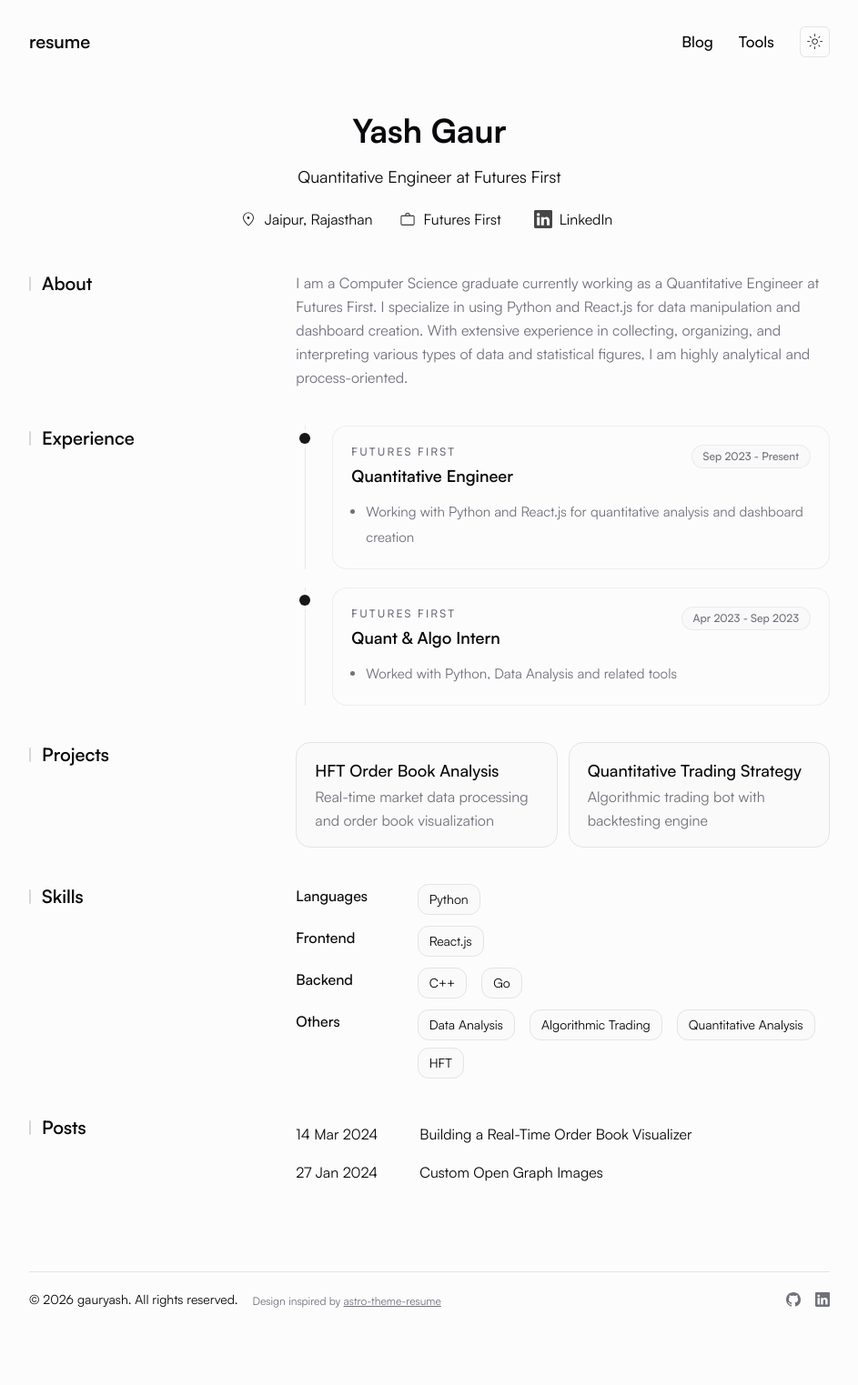
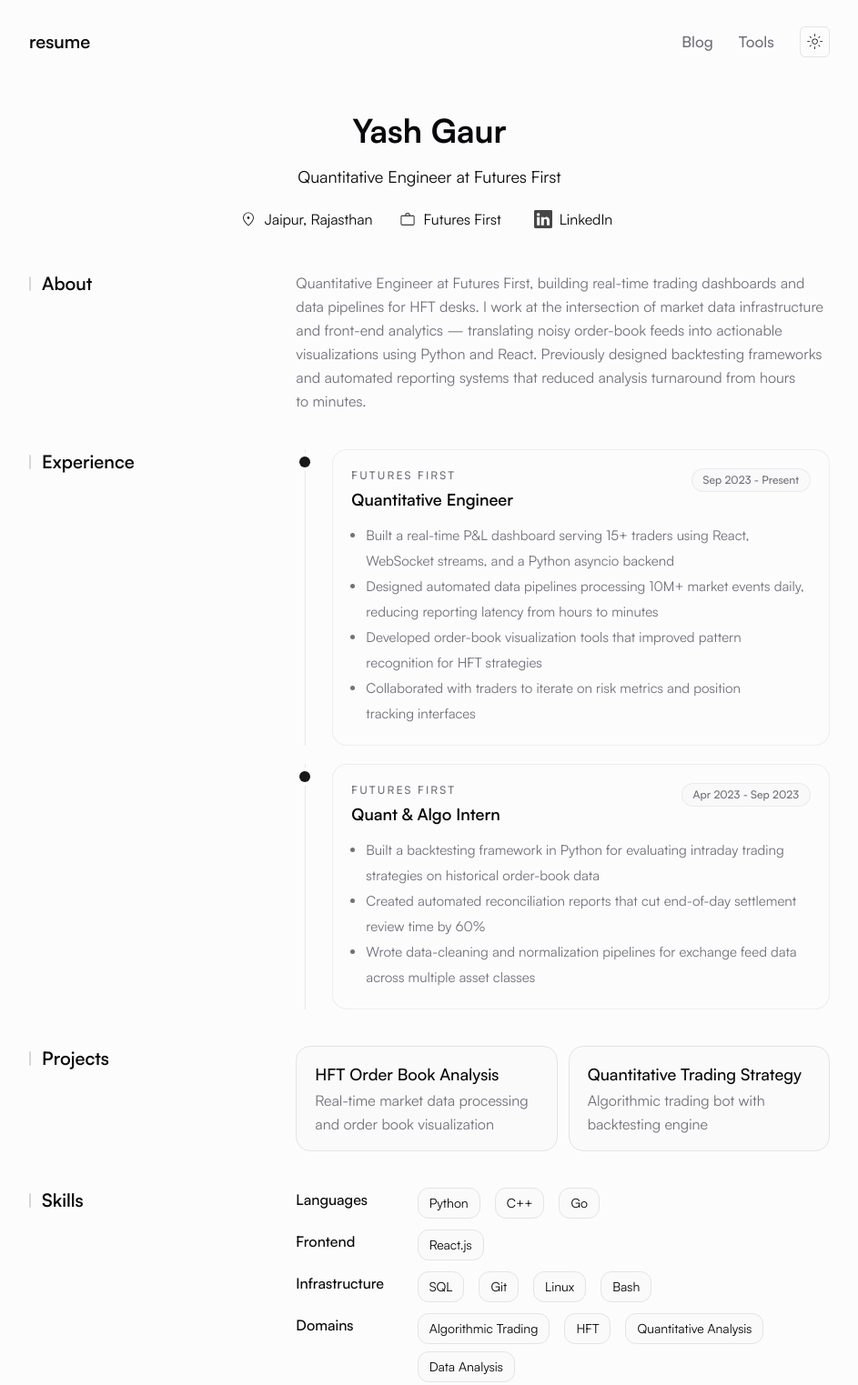
Before and after one commit to gauryash/gauryash.github.io, an Astro site: page / in a window 1280 px wide. Shown: the top 1523 px of the page at 91% size, without its empty margins (168-1111 px from the left). Before the commit the page ends 1479 px from the top, so only its background shows below. Built offline with nearby package versions, Linux system fonts and the light colour scheme; Astro itself is replaced by a stand-in of ours; some packages are replaced by stand-ins of ours.

Commit message:
fix: apply landing page critique fixes (P1-P3)
P1 — Credibility:
- Restructure skills: recategorize, add SQL/Git/Linux/Bash, separate domains
- Expand experience to 3-4 specific bullets per role
- Rewrite About copy to be specific (HFT, market data, real-time dashboards)
- Link HFT project card to order-book-visualizer blog post

P2 — Copy & Interaction:
- Add text-wrap: balance to all headings (h1, h2)
- Add text-wrap: pretty to body prose (About, timeline, blog)

P3 — Polish:
- Add rel=noopener noreferrer to all target=_blank links
- Add active nav state with aria-current=page and underline
- Persist critique snapshot for trend tracking

```diff
--- a/src/components/Section.astro
+++ b/src/components/Section.astro
@@ -7,7 +7,7 @@
 <section class={cn(className, 'flex flex-col gap-y-5 md:flex-row md:gap-y-0')}>
 	<div class='flex items-start gap-x-3 md:w-1/3'>
 		<div class='mt-1.5 hidden h-4 w-0.5 shrink-0 rounded-full bg-foreground/15 md:block' />
-		<h2 class='text-xl font-semibold'>{title}</h2>
+		<h2 class='text-xl font-semibold' style='text-wrap: balance'>{title}</h2>
 	</div>
 	<div class='flex flex-col gap-y-3 md:w-2/3'>
 		<slot />
--- a/src/components/TimelineItem.astro
+++ b/src/components/TimelineItem.astro
@@ -38,7 +38,7 @@
 			)}
 		</div>
 
-		<div class='mt-3 text-sm leading-7 text-muted-foreground sm:text-[15px]'>
+		<div class='mt-3 text-sm leading-7 text-muted-foreground sm:text-[15px]' style='text-wrap: pretty'>
 			<slot />
 		</div>
 	</div>
--- a/src/components/ToolSection.astro
+++ b/src/components/ToolSection.astro
@@ -32,6 +32,7 @@
 					href={tool.href}
 					id={tool.name}
 					target='_blank'
+					rel='noopener noreferrer'
 				>
 					<div class='relative flex flex-row items-center gap-x-4 px-2 py-0.5 transition-all'>
 						<div class='absolute -inset-0 z-10 rounded-lg border border-border bg-muted opacity-0 transition-all group-hover:opacity-50' />
--- a/src/components/layout/Footer.astro
+++ b/src/components/layout/Footer.astro
@@ -15,6 +15,7 @@
 						href='https://github.com/srleom/astro-theme-resume.git'
 						class='underline hover:no-underline'
 						target='_blank'
+						rel='noopener noreferrer'
 					>astro-theme-resume</a
 					>
 				</p>
--- a/src/components/layout/Header.astro
+++ b/src/components/layout/Header.astro
@@ -1,5 +1,5 @@
 ---
-
+const pathname = Astro.url.pathname
 ---
 
 <header class='mb-12 flex w-full flex-wrap pb-3 text-sm sm:flex-nowrap sm:justify-start'>
@@ -12,14 +12,16 @@
 		<div class='flex flex-row items-center justify-center gap-x-5 sm:gap-x-7'>
 				<a
 				href='/blog'
-				class='flex-none py-2 text-[1.05rem] font-medium hover:text-foreground/75'
+				class={'flex-none py-2 text-[1.05rem] font-medium transition-all hover:text-foreground/75 ' + (pathname.startsWith('/blog') ? 'text-foreground underline underline-offset-4' : 'text-muted-foreground')}
 				aria-label='Nav Menu Item'
+				aria-current={pathname.startsWith('/blog') ? 'page' : undefined}
 				>Blog
 			</a>
 			<a
 				href='/tools'
-				class='flex-none py-2 text-[1.05rem] font-medium hover:text-foreground/75'
+				class={'flex-none py-2 text-[1.05rem] font-medium transition-all hover:text-foreground/75 ' + (pathname.startsWith('/tools') ? 'text-foreground underline underline-offset-4' : 'text-muted-foreground')}
 				aria-label='Nav Menu Item'
+				aria-current={pathname.startsWith('/tools') ? 'page' : undefined}
 				>Tools
 			</a>
 
--- a/src/layouts/BlogPost.astro
+++ b/src/layouts/BlogPost.astro
@@ -45,6 +45,7 @@
 				<div id='blog-hero'><BlogHero content={post} /></div>
 				<div
 					class='prose prose-base prose-zinc mt-12 text-muted-foreground dark:prose-invert prose-headings:font-medium prose-headings:text-foreground prose-headings:before:absolute prose-headings:before:-ms-4 prose-th:before:content-none'
+					style='text-wrap: pretty'
 				>
 					<slot />
 				</div>
--- a/src/pages/index.astro
+++ b/src/pages/index.astro
@@ -10,10 +10,10 @@
 
 import { getAllPosts, sortMDByDate } from '@/utils'
 
-const languages = ['Python']
+const languages = ['Python', 'C++', 'Go']
 const frontend = ['React.js']
-const backend = ['C++', 'Go']
-const others = ['Data Analysis', 'Algorithmic Trading', 'Quantitative Analysis', 'HFT']
+const infrastructure = ['SQL', 'Git', 'Linux', 'Bash']
+const domains = ['Algorithmic Trading', 'HFT', 'Quantitative Analysis', 'Data Analysis']
 
 const MAX_POSTS = 10
 const allPosts = await getAllPosts()
@@ -24,8 +24,8 @@
 	<div class='flex w-full flex-col gap-y-10'>
 		<section class='flex flex-col items-center gap-y-7'>
 			<div class='flex flex-col items-center gap-y-4'>
-				<h1 class='text-4xl font-bold'>Yash Gaur</h1>
-				<p class='text-lg'>Quantitative Engineer at Futures First</p>
+				<h1 class='text-4xl font-bold' style='text-wrap: balance'>Yash Gaur</h1>
+				<p class='text-lg' style='text-wrap: balance'>Quantitative Engineer at Futures First</p>
 				<div class='flex flex-wrap justify-center gap-x-7 gap-y-3'>
 					<Label title='Jaipur, Rajasthan'>
 						<svg xmlns='http://www.w3.org/2000/svg' viewBox='0 0 24 24' class='h-5 w-5' slot='icon'
@@ -48,6 +48,7 @@
 						as='a'
 						href='https://www.linkedin.com/in/gauryash/'
 						target='_blank'
+						rel='noopener noreferrer'
 					>
 						<svg
 							xmlns='http://www.w3.org/2000/svg'
@@ -65,11 +66,12 @@
 		</section>
 
 		<Section title='About'>
-			<p class='text-muted-foreground'>
-				I am a Computer Science graduate currently working as a Quantitative Engineer at Futures First.
-				I specialize in using Python and React.js for data manipulation and dashboard creation.
-				With extensive experience in collecting, organizing, and interpreting various types of data
-				and statistical figures, I am highly analytical and process-oriented.
+			<p class='text-muted-foreground' style='text-wrap: pretty'>
+				Quantitative Engineer at Futures First, building real-time trading dashboards and data
+				pipelines for HFT desks. I work at the intersection of market data infrastructure and
+				front-end analytics — translating noisy order-book feeds into actionable visualizations
+				using Python and React. Previously designed backtesting frameworks and automated
+				reporting systems that reduced analysis turnaround from hours to minutes.
 			</p>
 		</Section>
 
@@ -81,7 +83,10 @@
 					date='Sep 2023 - Present'
 				>
 					<ul class='ml-4 list-disc'>
-						<li>Working with Python and React.js for quantitative analysis and dashboard creation</li>
+						<li>Built a real-time P&amp;L dashboard serving 15+ traders using React, WebSocket streams, and a Python asyncio backend</li>
+						<li>Designed automated data pipelines processing 10M+ market events daily, reducing reporting latency from hours to minutes</li>
+						<li>Developed order-book visualization tools that improved pattern recognition for HFT strategies</li>
+						<li>Collaborated with traders to iterate on risk metrics and position tracking interfaces</li>
 					</ul>
 				</TimelineItem>
 				<TimelineItem
@@ -90,7 +95,9 @@
 					date='Apr 2023 - Sep 2023'
 				>
 					<ul class='ml-4 list-disc'>
-						<li>Worked with Python, Data Analysis and related tools</li>
+						<li>Built a backtesting framework in Python for evaluating intraday trading strategies on historical order-book data</li>
+						<li>Created automated reconciliation reports that cut end-of-day settlement review time by 60%</li>
+						<li>Wrote data-cleaning and normalization pipelines for exchange feed data across multiple asset classes</li>
 					</ul>
 				</TimelineItem>
 			</Timeline>
@@ -103,12 +110,14 @@
 					subheading='Real-time market data processing and order book visualization'
 					altText='HFT Project'
 					class='w-full sm:w-1/2'
+					href='/blog/order-book-visualizer/'
 				/>
 				<ProjectCard
 					heading='Quantitative Trading Strategy'
 					subheading='Algorithmic trading bot with backtesting engine'
 					altText='Quant Trading'
 					class='w-full sm:w-1/2'
+					href='https://github.com/gauryash'
 				/>
 			</div>
 		</Section>
@@ -116,8 +125,8 @@
 		<Section title='Skills'>
 			<SkillLayout title='Languages' skills={languages} />
 			<SkillLayout title='Frontend' skills={frontend} />
-			<SkillLayout title='Backend' skills={backend} />
-			<SkillLayout title='Others' skills={others} />
+			<SkillLayout title='Infrastructure' skills={infrastructure} />
+			<SkillLayout title='Domains' skills={domains} />
 		</Section>
 
 		{
```
Also changed, not shown: .impeccable/critique/2026-06-06T16-21-02Z__src-pages-index-astro.md (added), .impeccable/live/server.json (added).
